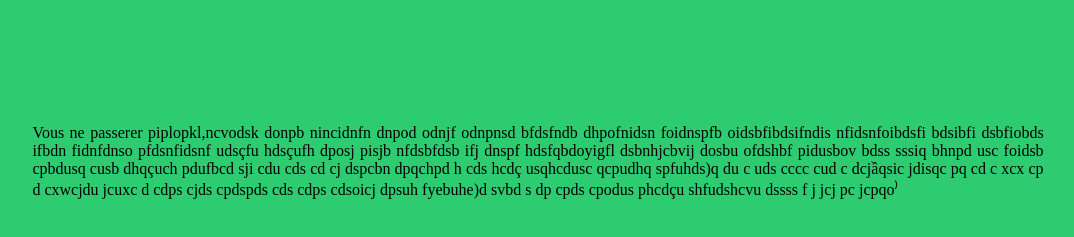
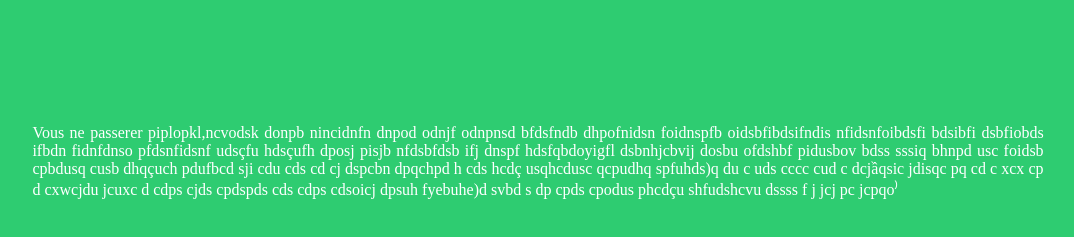
Before and after one commit to gatardf/Hello, a plain HTML site: page index.html in a window 1280 px wide. Shown: the part 61-298 px from the top of the page, without its empty margins (102-1176 px from the left). Drawn offline with Linux system fonts and the light colour scheme.

```diff
--- a/index.html
+++ b/index.html
@@ -9,6 +9,6 @@
 }</style>
 		<body>
 			<h1 style="text-align:center; color:red;">Bonjour</h1>
-			<p style="margin:10%;color:black;text-align: justify">Vous ne passerer piplopkl,ncvodsk donpb nincidnfn dnpod odnjf odnpnsd bfdsfndb dhpofnidsn foidnspfb oidsbfibdsifndis nfidsnfoibdsfi bdsibfi dsbfiobds ifbdn fidnfdnso pfdsnfidsnf udsçfu hdsçufh dposj pisjb nfdsbfdsb ifj dnspf hdsfqbdoyigfl dsbnhjcbvij   dosbu ofdshbf pidusbov bdss sssiq bhnpd usc foidsb cpbdusq cusb dhqçuch pdufbcd sji cdu cds cd cj dspcbn dpqchpd h cds hcdç usqhcdusc  qcpudhq spfuhds)q   du c uds cccc  cud c dcjầqsic jdisqc  pq cd c xcx cp d cxwcjdu jcuxc d  cdps cjds cpdspds cds cdps cdsoicj dpsuh fyebuhe)d svbd s dp cpds cpodus phcdçu shfudshcvu dssss  f j  jcj pc jcpqo⁾</p>
+			<p style="margin:10%;color:white;text-align: justify">Vous ne passerer piplopkl,ncvodsk donpb nincidnfn dnpod odnjf odnpnsd bfdsfndb dhpofnidsn foidnspfb oidsbfibdsifndis nfidsnfoibdsfi bdsibfi dsbfiobds ifbdn fidnfdnso pfdsnfidsnf udsçfu hdsçufh dposj pisjb nfdsbfdsb ifj dnspf hdsfqbdoyigfl dsbnhjcbvij   dosbu ofdshbf pidusbov bdss sssiq bhnpd usc foidsb cpbdusq cusb dhqçuch pdufbcd sji cdu cds cd cj dspcbn dpqchpd h cds hcdç usqhcdusc  qcpudhq spfuhds)q   du c uds cccc  cud c dcjầqsic jdisqc  pq cd c xcx cp d cxwcjdu jcuxc d  cdps cjds cpdspds cds cdps cdsoicj dpsuh fyebuhe)d svbd s dp cpds cpodus phcdçu shfudshcvu dssss  f j  jcj pc jcpqo⁾</p>
 		</body>
 	<html>
```
